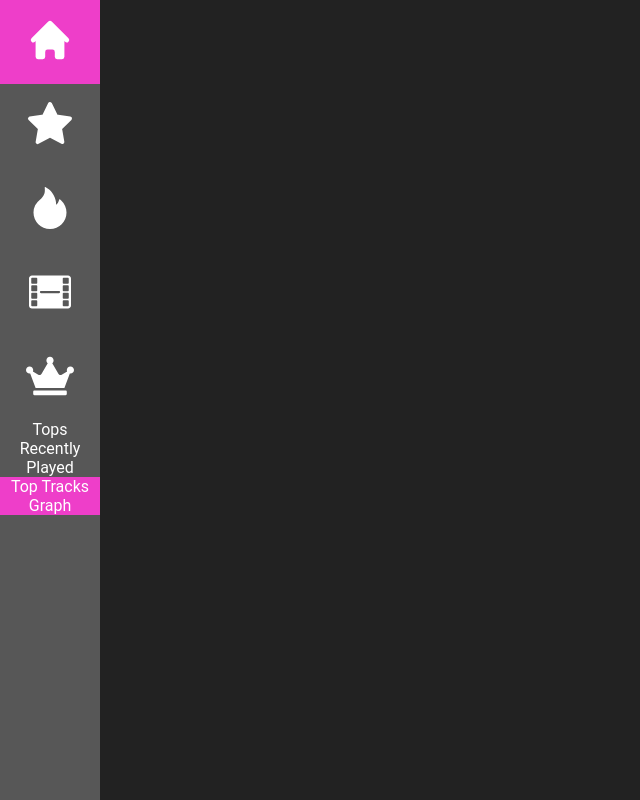
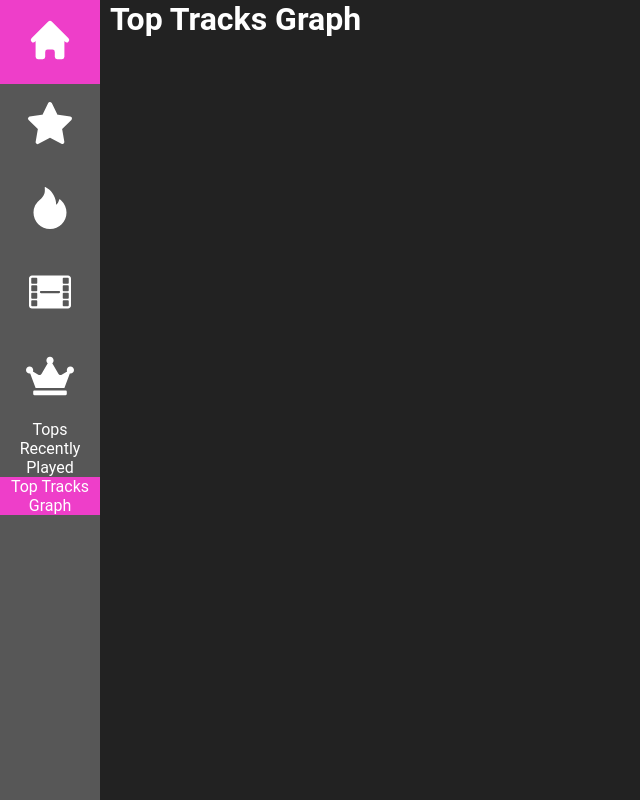
Before and after one commit to magacula/my-spotify-insights, a React (Create React App) app in the folder client/: page /TopTracksGraph in a window 1280 px wide. Shown: the whole page, without its empty margins (0-640 px from the left). Built offline with nearby package versions, Linux system fonts and the light colour scheme.

Commit message:
displays recently played in fronted

```diff
--- a/client/src/components/RecentlyPlayed.js
+++ b/client/src/components/RecentlyPlayed.js
@@ -34,6 +34,8 @@ const RecentlyPlayed = () => {
   }, []);
 
   return (
+    <React.Fragment>
+      <h1>Your Recently Played Tracks</h1>
       <ol>
         {recentlyPlayed.map((track, index) => {
           return (
@@ -47,6 +49,7 @@ const RecentlyPlayed = () => {
           );
         })}
       </ol>
+    </React.Fragment>
   );
 };
 
--- a/client/src/components/User.js
+++ b/client/src/components/User.js
@@ -9,6 +9,7 @@ import Rank from "./Rank";
 import LoginPage from "./LoginPage";
 import Tops from "./Tops";
 import RecentlyPlayed from "./RecentlyPlayed";
+import TopTracksGraph from "./TopTracksGraph";
 
 // For LOGGING OUT OUT User, just route to path="/" after clicking button
 
@@ -43,6 +44,9 @@ const User = () => {
           <Route path="/RecentlyPlayed">
             <RecentlyPlayed />
           </Route>
+          <Route path="/TopTracksGraph">
+            <TopTracksGraph />
+          </Route>
         </div>
       </Switch>
     </Router>
```
Lines whose indentation alone changed are shown as unchanged.
